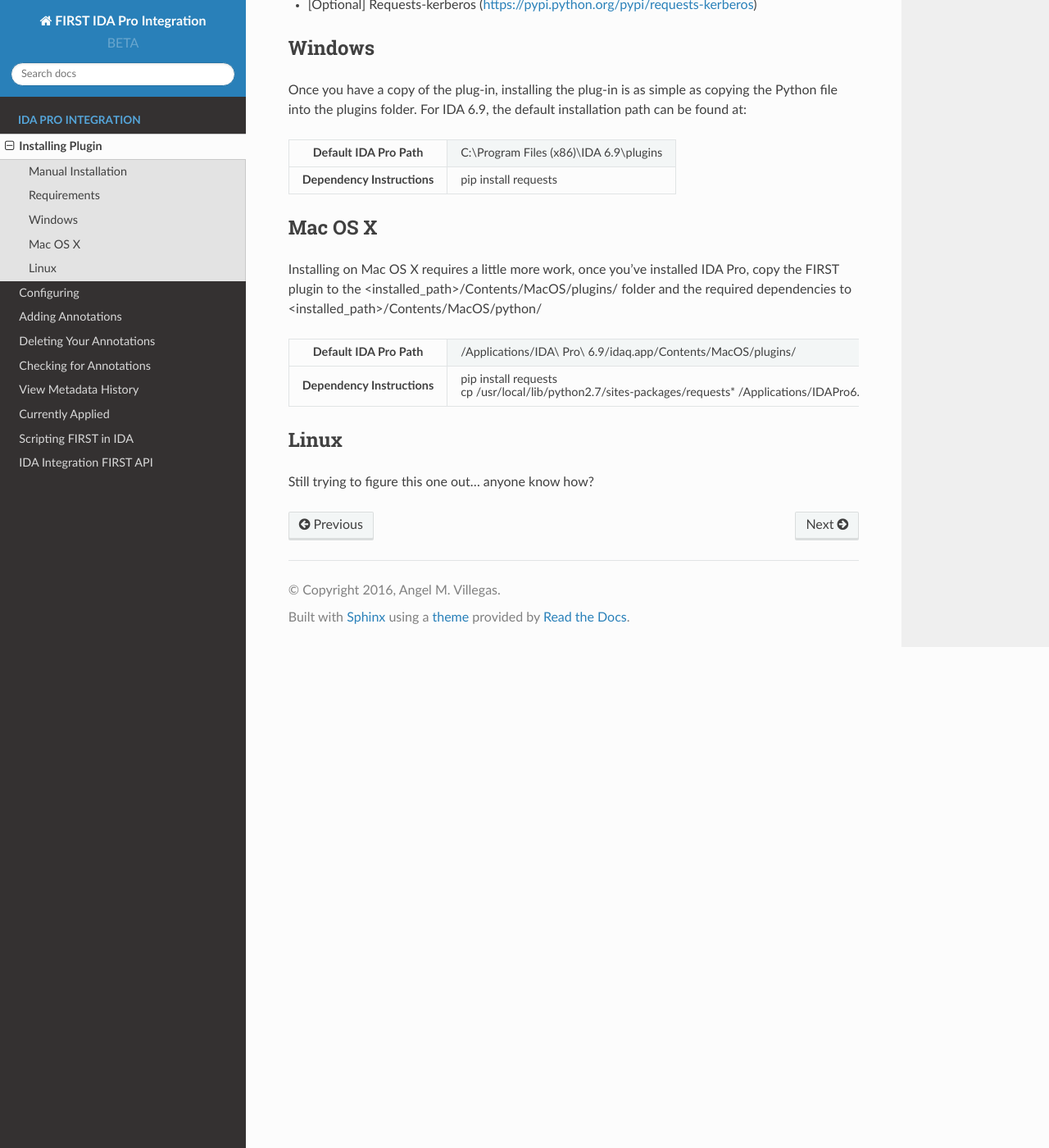
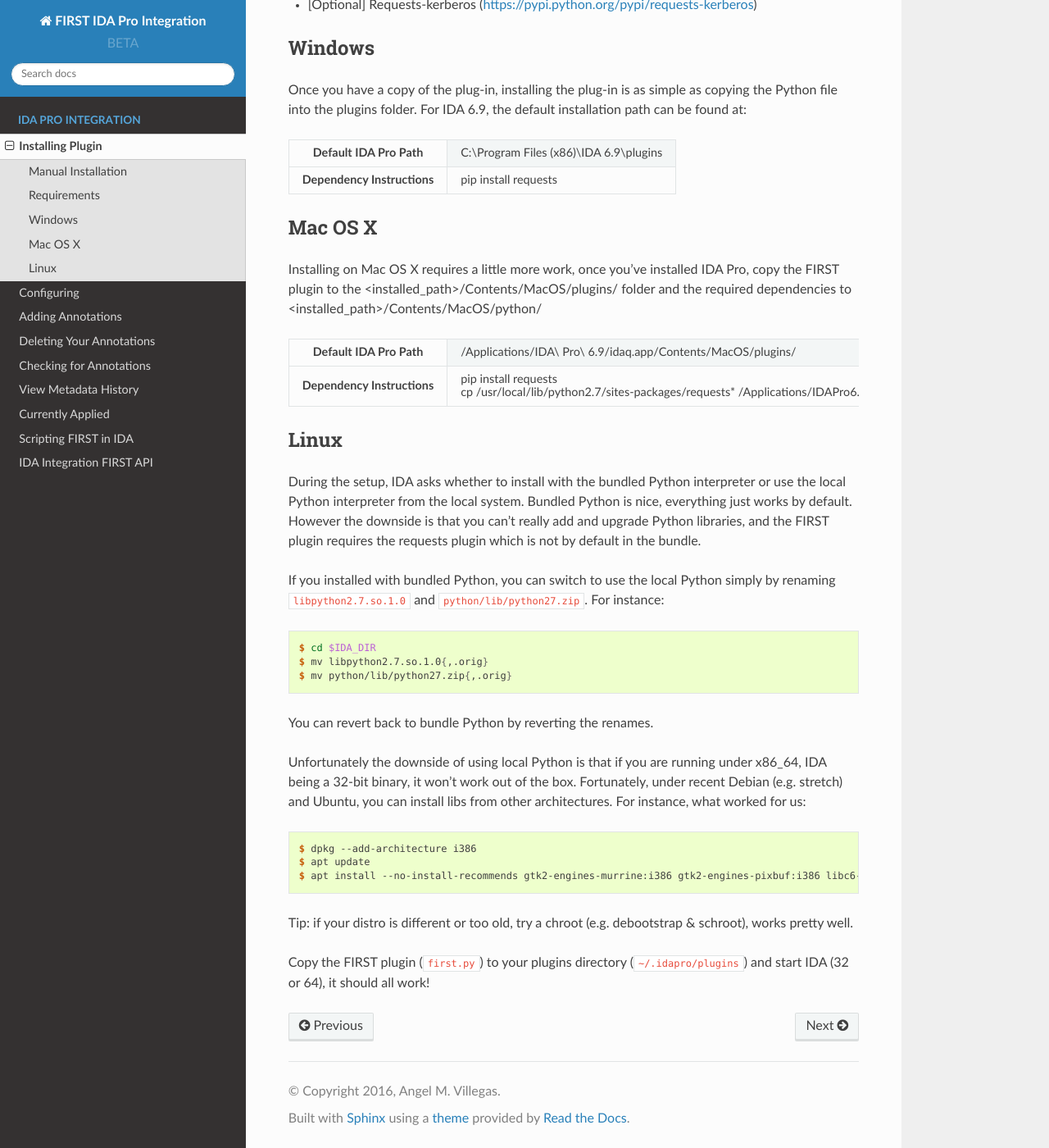
Before and after one commit to Cisco-Talos/FIRST-plugin-ida, a Sphinx documentation site: the page built from docs/installing.rst, in a window 1280 px wide and 1400 px high, scrolled down 2144 px. Shown: the whole window at 82% size. Built offline with Sphinx 7.4.7 and the Read the Docs theme 2.0.0, drawn with Linux system fonts in a browser that asks for light colours.

Commit message:
docs/installing: document Linux steps

```diff
--- a/docs/installing.rst
+++ b/docs/installing.rst
@@ -112,4 +112,26 @@
 
 Linux
 =====
-Still trying to figure this one out... anyone know how?
+During the setup, IDA asks whether to install with the bundled Python interpreter or use the local Python interpreter from the local system. Bundled Python is nice, everything just works by default. However the downside is that you can't really add and upgrade Python libraries, and the FIRST plugin requires the requests plugin which is not by default in the bundle.
+
+If you installed with bundled Python, you can switch to use the local Python simply by renaming ``libpython2.7.so.1.0`` and ``python/lib/python27.zip``. For instance:
+
+.. code-block:: console
+
+    $ cd $IDA_DIR
+    $ mv libpython2.7.so.1.0{,.orig}
+    $ mv python/lib/python27.zip{,.orig}
+
+You can revert back to bundle Python by reverting the renames.
+
+Unfortunately the downside of using local Python is that if you are running under x86_64, IDA being a 32-bit binary, it won't work out of the box. Fortunately, under recent Debian (e.g. stretch) and Ubuntu, you can install libs from other architectures. For instance, what worked for us:
+
+.. code-block:: console
+
+    $ dpkg --add-architecture i386
+    $ apt update
+    $ apt install --no-install-recommends gtk2-engines-murrine:i386 gtk2-engines-pixbuf:i386 libc6-i686:i386 libcurl3:i386 libdbus-1-3:i386 libexpat1:i386 libffi6:i386 libfontconfig1:i386 libfreetype6:i386 libgcc1:i386 libglib2.0-0:i386 libgtk2.0-0:i386 libice6:i386 libpcre3:i386 libpng16-16:i386 libpython2.7:i386 libsm6:i386 libstdc++6:i386 libuuid1:i386 libx11-6:i386 libx11-xcb1:i386 libxau6:i386 libxcb1:i386 libxdmcp6:i386 libxext6:i386 libxi6:i386 libxrender1:i386 python-pyqt5:i386 xdg-utils zlib1g:i386 python-requests
+
+Tip: if your distro is different or too old, try a chroot (e.g. debootstrap & schroot), works pretty well.
+
+Copy the FIRST plugin (``first.py``) to your plugins directory (``~/.idapro/plugins``) and start IDA (32 or 64), it should all work!
```
